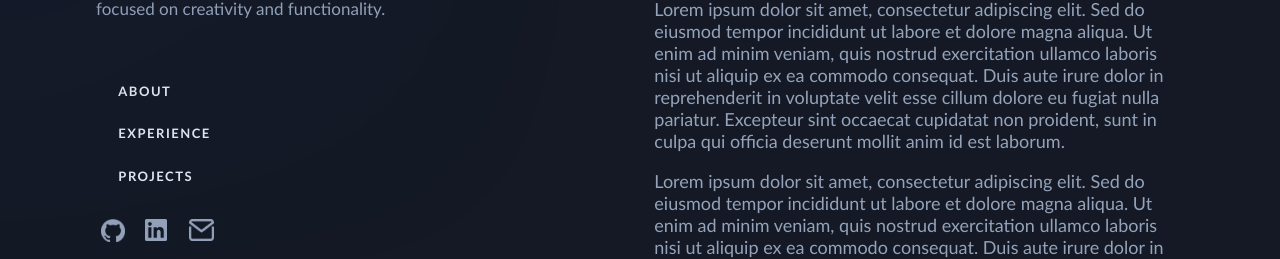
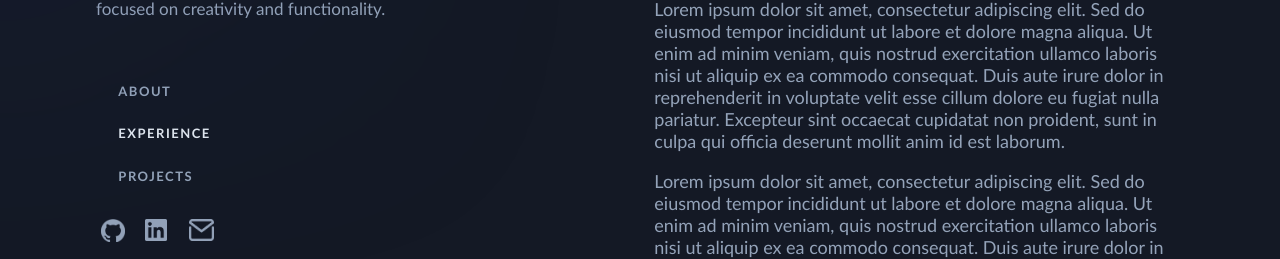
Before and after one commit to ScytheGGG/Portfolio, a React (Create React App) app: page / in a window 1280 px wide. Shown: the part 288-547 px from the top of the page. Built offline with nearby package versions, Linux system fonts and the light colour scheme.

Commit message:
Working navbar, well kinda

```diff
--- a/src/b-home/bPage-exp-data.js
+++ b/src/b-home/bPage-exp-data.js
@@ -1,4 +1,11 @@
 const bPageExpData = [
+    {
+        website: "https://www.tutors.fi/en",
+        date: "JAN - MARCH 2024",
+        title: "Developer Intern · Tutors",
+        details: "I focused on website analysis, reporting bugs and usability issues. I also dove into React and TypeScript, while also creating personal website projects.",
+        skills: ["React", "TypeScript", "JavaScript", "Website Analysis"],
+    },
     {
         website: "https://www.tutors.fi/en",
         date: "JAN - MARCH 2024",
--- a/src/b-home/bPage.js
+++ b/src/b-home/bPage.js
@@ -1,6 +1,56 @@
-import React from "react";
+import React, { useState, useEffect } from "react";
 
 export default function BPage({ entries, projects }) {
+    /* - - - - - - - - - -- - - - -- - - -*/
+    /* - - - - - - - - - -- - - - -- - - -*/
+    /* ACTIVE NAVBAR */
+    // State to track the active section
+    const [activeSection, setActiveSection] = useState("about");
+
+    // Function to update the active section based on scroll position
+    const handleScroll = () => {
+        const aboutSection = document.querySelector(".bpr--about");
+        const experienceSection = document.querySelector(".bpr--experience");
+        const projectsSection = document.querySelector(".bpr--projects");
+
+        // Calculate the top offset of each section
+        const aboutOffset = aboutSection.offsetTop;
+        const experienceOffset = experienceSection.offsetTop;
+        const projectsOffset = projectsSection.offsetTop;
+
+        // Get the current scroll position
+        const scrollPosition = window.scrollY;
+
+        // Determine the active section based on scroll position
+        if (scrollPosition >= aboutOffset && scrollPosition < experienceOffset) {
+            setActiveSection("about");
+        } else if (scrollPosition >= experienceOffset && scrollPosition < projectsOffset) {
+            setActiveSection("experience");
+        } else if (scrollPosition >= projectsOffset) {
+            setActiveSection("projects");
+        }
+    };
+
+    // Add scroll event listener when component mounts
+    useEffect(() => {
+        window.addEventListener("scroll", handleScroll);
+        return () => {
+            window.removeEventListener("scroll", handleScroll);
+        };
+    }, []);
+
+    // Function to handle navigation clicks
+    const handleNavigationClick = (section) => {
+        setActiveSection(section);
+        const element = document.getElementById(`bpr--${section}`);
+        if (element) {
+            element.scrollIntoView({ behavior: "smooth" });
+        }
+    };
+
+    /* - - - - - - - - - -- - - - -- - - -*/
+    /* - - - - - - - - - -- - - - -- - - -*/
+
     const pageStyle = {
         fontFamily: 'Calibri, Inter, sans-serif', // Specify calibri as the primary font
         display: 'flex',
@@ -28,9 +78,26 @@ export default function BPage({ entries, projects }) {
                 <p className="bpl--why">I build immersive and user-friendly experiences,
                 focused on creativity and functionality.</p>
                 <div className="bpl--nav">
-                    <p>ABOUT</p>
-                    <p>EXPERIENCE</p>
-                    <p>PROJECTS</p>
+                    <p
+                        onClick={() => handleNavigationClick("about")}
+                        style={{
+                            color: activeSection === "about" ? "var(--white)" : "var(--grayish)",
+                            cursor: "pointer"  // Change cursor to pointer
+                        }} >ABOUT
+                    </p>
+                    <p onClick={() => handleNavigationClick("experience")}
+                        style={{
+                            color: activeSection === "experience" ? "var(--white)" : "var(--grayish)",
+                            cursor: "pointer"  // Change cursor to pointer
+                        }} >EXPERIENCE
+                    </p>
+                    <p
+                        onClick={() => handleNavigationClick("projects")}
+                        style={{
+                            color: activeSection === "projects" ? "var(--white)" : "var(--grayish)",
+                            cursor: "pointer"  // Change cursor to pointer
+                        }} >PROJECTS
+                    </p>
                 </div>
                 <div className="bpl--images">
                     <a href="https://github.com/kthoid" target="_blank" rel="noreferrer">
@@ -54,7 +121,7 @@ export default function BPage({ entries, projects }) {
                 </div>
             </div>
             <div className="bPage--right" style={rightStyle}>
-                <div className="bpr--about">
+                <div className="bpr--about" id="bpr--about">
                     <p>Lorem ipsum dolor sit amet, consectetur adipiscing elit. Sed do eiusmod tempor
                     incididunt ut labore et dolore magna aliqua. Ut enim ad minim veniam, quis nostrud
                     exercitation ullamco laboris nisi ut aliquip ex ea commodo consequat. Duis aute
@@ -76,7 +143,7 @@ export default function BPage({ entries, projects }) {
                     nulla pariatur. Excepteur sint occaecat cupidatat non proident, sunt in culpa
                     qui officia deserunt mollit anim id est laborum.</p>
                 </div>
-                <div className="bpr--experience">
+                <div className="bpr--experience" id="bpr--experience">
                     {entries.map((entry, index) => (
                         <a href={entry.website} target="_blank" rel="noreferrer" key={index}>
                             <div className="bpr--box" key={index}>
@@ -109,7 +176,7 @@ export default function BPage({ entries, projects }) {
                         </div>
                     </a>
                 </div>
-                <div className="bpr--projects">
+                <div className="bpr--projects" id="bpr--projects">
                     {projects.map((project, index) => (
                         <a href={project.website} target="_blank" rel="noreferrer" key={index}>
                             <div className="bpr--box" key={project}>
--- a/src/style.css
+++ b/src/style.css
@@ -92,12 +92,14 @@ a {
     font-weight: bold;
     line-height: 2.25;
     letter-spacing: 1.5px;
+    user-select: none;
   }
 
   .bpl--images {
     display: flex;
     padding-top: 2.75%;
     padding-left: 5px;
+    user-select: none;
 
     .github--logo, .linkedin--logo, .mail--logo {
       width: 24px;
@@ -144,7 +146,7 @@ a {
   }
 
   .bpr--projects {
-    margin-bottom: 5%;
+    margin-bottom: 10%;
   }
 
   /* back to other stuff */
```
